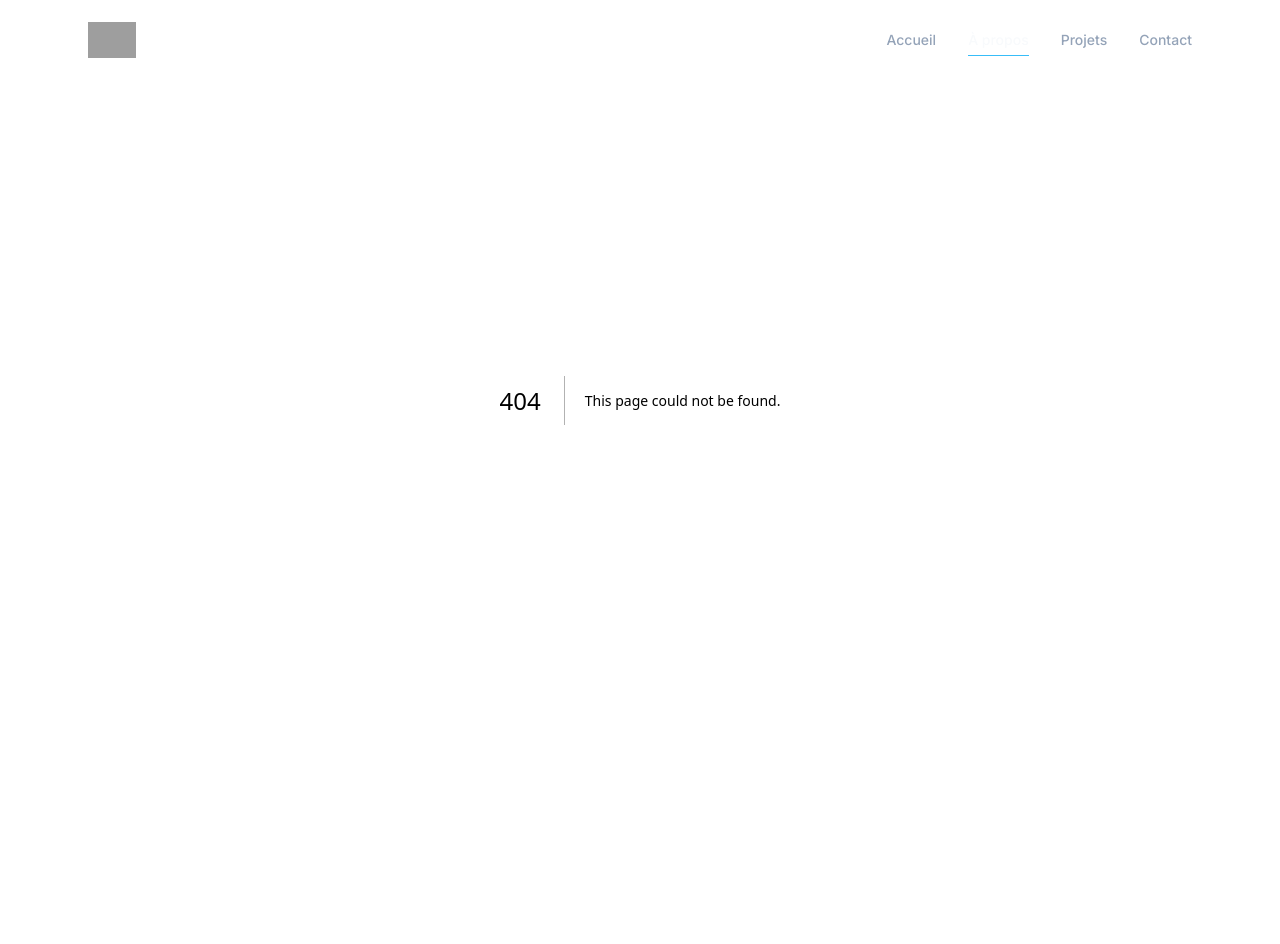
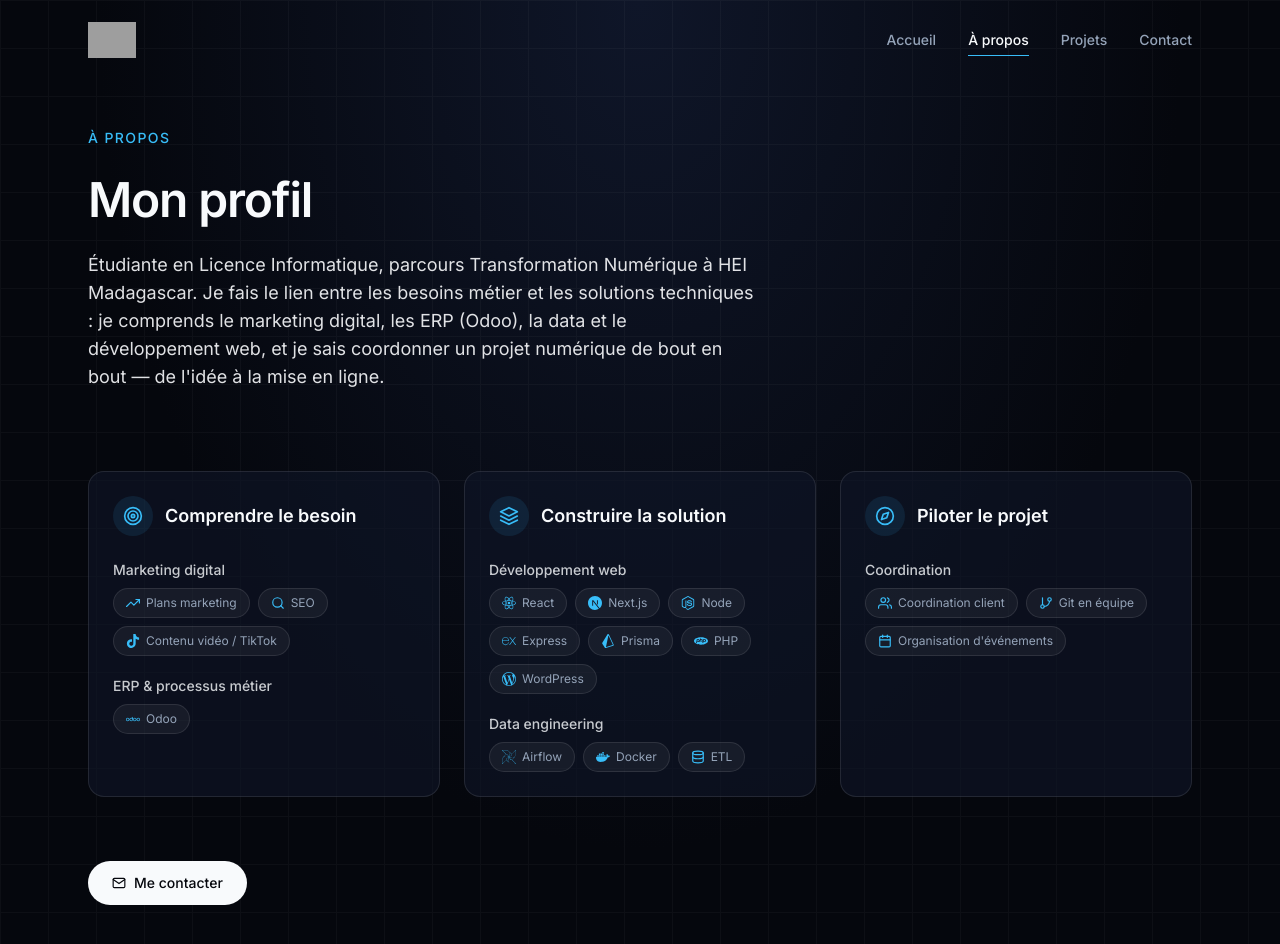
Before and after one commit to cassyraobijaona/cassy-portfolio, a Next.js app: page /about in a window 1280 px wide. Before the commit this address had no page. Shown: the top 944 px of the page. Before the commit the page ends 800 px from the top, so only its background shows below. Built offline with nearby package versions, Linux system fonts and the light colour scheme; grey boxes are pictures that could not be loaded.

Commit message:
Ajout de la page À propos avec les compétences

```diff
--- /dev/null
+++ b/app/about/page.tsx
@@ -0,0 +1,5 @@
+import About from "../../components/About";
+
+export default function AboutPage() {
+  return <About />;
+}
--- /dev/null
+++ b/components/About.tsx
@@ -0,0 +1,232 @@
+"use client";
+
+import Link from "next/link";
+import { motion } from "framer-motion";
+import {
+  FiCalendar,
+  FiCompass,
+  FiDatabase,
+  FiGitBranch,
+  FiLayers,
+  FiMail,
+  FiSearch,
+  FiTarget,
+  FiTrendingUp,
+  FiUsers,
+} from "react-icons/fi";
+import type { IconType } from "react-icons";
+import {
+  SiApacheairflow,
+  SiDocker,
+  SiExpress,
+  SiNextdotjs,
+  SiNodedotjs,
+  SiOdoo,
+  SiPhp,
+  SiPrisma,
+  SiReact,
+  SiTiktok,
+  SiWordpress,
+} from "react-icons/si";
+
+const fadeUp = {
+  hidden: { opacity: 0, y: 24 },
+  show: (i: number = 0) => ({
+    opacity: 1,
+    y: 0,
+    transition: { duration: 0.7, delay: i * 0.12, ease: "easeOut" as const },
+  }),
+};
+
+const cardVariants = {
+  hidden: { opacity: 0, y: 32 },
+  show: (i: number = 0) => ({
+    opacity: 1,
+    y: 0,
+    transition: { duration: 0.6, delay: i * 0.15, ease: "easeOut" as const },
+  }),
+};
+
+type Skill = { icon: IconType; label: string };
+type SkillGroup = { label: string; skills: Skill[] };
+type Block = { icon: IconType; title: string; groups: SkillGroup[] };
+
+const blocks: Block[] = [
+  {
+    icon: FiTarget,
+    title: "Comprendre le besoin",
+    groups: [
+      {
+        label: "Marketing digital",
+        skills: [
+          { icon: FiTrendingUp, label: "Plans marketing" },
+          { icon: FiSearch, label: "SEO" },
+          { icon: SiTiktok, label: "Contenu vidéo / TikTok" },
+        ],
+      },
+      {
+        label: "ERP & processus métier",
+        skills: [{ icon: SiOdoo, label: "Odoo" }],
+      },
+    ],
+  },
+  {
+    icon: FiLayers,
+    title: "Construire la solution",
+    groups: [
+      {
+        label: "Développement web",
+        skills: [
+          { icon: SiReact, label: "React" },
+          { icon: SiNextdotjs, label: "Next.js" },
+          { icon: SiNodedotjs, label: "Node" },
+          { icon: SiExpress, label: "Express" },
+          { icon: SiPrisma, label: "Prisma" },
+          { icon: SiPhp, label: "PHP" },
+          { icon: SiWordpress, label: "WordPress" },
+        ],
+      },
+      {
+        label: "Data engineering",
+        skills: [
+          { icon: SiApacheairflow, label: "Airflow" },
+          { icon: SiDocker, label: "Docker" },
+          { icon: FiDatabase, label: "ETL" },
+        ],
+      },
+    ],
+  },
+  {
+    icon: FiCompass,
+    title: "Piloter le projet",
+    groups: [
+      {
+        label: "Coordination",
+        skills: [
+          { icon: FiUsers, label: "Coordination client" },
+          { icon: FiGitBranch, label: "Git en équipe" },
+          { icon: FiCalendar, label: "Organisation d'événements" },
+        ],
+      },
+    ],
+  },
+];
+
+export default function About() {
+  return (
+    <main className="relative min-h-screen overflow-hidden">
+      {/* Background, consistent with Hero */}
+      <div className="absolute inset-0 -z-10">
+        <div className="absolute inset-0 bg-[radial-gradient(ellipse_at_top,_#0f1629_0%,_#05070D_60%)]" />
+        <div
+          className="absolute inset-0 opacity-[0.03]"
+          style={{
+            backgroundImage:
+              "linear-gradient(#F8FAFC 1px, transparent 1px), linear-gradient(90deg, #F8FAFC 1px, transparent 1px)",
+            backgroundSize: "48px 48px",
+          }}
+        />
+      </div>
+
+      <div className="max-w-6xl mx-auto px-6 pt-32 pb-24">
+        {/* Intro */}
+        <motion.p
+          variants={fadeUp}
+          initial="hidden"
+          animate="show"
+          custom={0}
+          className="text-sm font-medium tracking-widest uppercase text-accent mb-6"
+        >
+          À propos
+        </motion.p>
+
+        <motion.h1
+          variants={fadeUp}
+          initial="hidden"
+          animate="show"
+          custom={1}
+          className="text-3xl sm:text-4xl md:text-5xl font-semibold tracking-tight leading-[1.15] max-w-3xl"
+        >
+          Mon profil
+        </motion.h1>
+
+        <motion.p
+          variants={fadeUp}
+          initial="hidden"
+          animate="show"
+          custom={2}
+          className="mt-6 text-lg text-foreground/90 max-w-2xl"
+        >
+          Étudiante en Licence Informatique, parcours Transformation
+          Numérique à HEI Madagascar. Je fais le lien entre les besoins
+          métier et les solutions techniques : je comprends le marketing
+          digital, les ERP (Odoo), la data et le développement web, et je
+          sais coordonner un projet numérique de bout en bout — de l&apos;idée
+          à la mise en ligne.
+        </motion.p>
+
+        {/* Skill blocks */}
+        <div className="mt-20 grid grid-cols-1 md:grid-cols-3 gap-6">
+          {blocks.map((block, i) => (
+            <motion.div
+              key={block.title}
+              variants={cardVariants}
+              initial="hidden"
+              whileInView="show"
+              viewport={{ once: true, margin: "-80px" }}
+              custom={i}
+              className="rounded-2xl border border-white/10 bg-surface/60 p-6 flex flex-col gap-6"
+            >
+              <div className="flex items-center gap-3">
+                <span className="inline-flex items-center justify-center w-10 h-10 rounded-full bg-accent/10 text-accent">
+                  <block.icon size={20} />
+                </span>
+                <h2 className="text-lg font-semibold text-foreground">
+                  {block.title}
+                </h2>
+              </div>
+
+              <div className="flex flex-col gap-5">
+                {block.groups.map((group) => (
+                  <div key={group.label}>
+                    <p className="text-sm font-medium text-foreground/80 mb-2">
+                      {group.label}
+                    </p>
+                    <div className="flex flex-wrap gap-2">
+                      {group.skills.map((skill) => (
+                        <span
+                          key={skill.label}
+                          className="inline-flex items-center gap-1.5 rounded-full border border-white/10 bg-white/5 px-3 py-1.5 text-xs text-muted"
+                        >
+                          <skill.icon size={14} className="text-accent" />
+                          {skill.label}
+                        </span>
+                      ))}
+                    </div>
+                  </div>
+                ))}
+              </div>
+            </motion.div>
+          ))}
+        </div>
+
+        {/* CV download */}
+        <motion.div
+          variants={fadeUp}
+          initial="hidden"
+          whileInView="show"
+          viewport={{ once: true, margin: "-40px" }}
+          custom={0}
+          className="mt-16"
+        >
+          <Link
+            href="/contact"
+            className="inline-flex items-center gap-2 rounded-full bg-foreground text-background px-6 py-3 text-sm font-medium transition-transform hover:scale-105"
+          >
+            <FiMail /> Me contacter
+          </Link>
+        </motion.div>
+      </div>
+    </main>
+  );
+}
```
